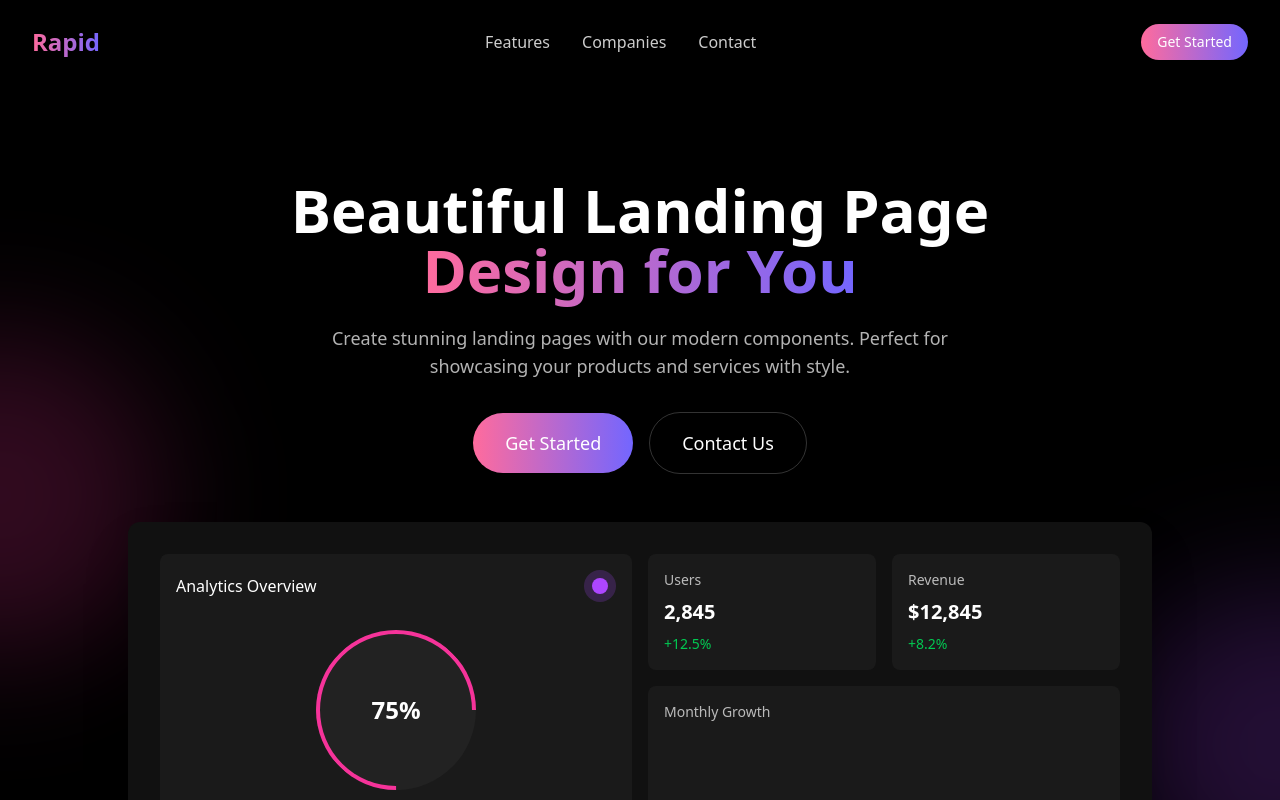
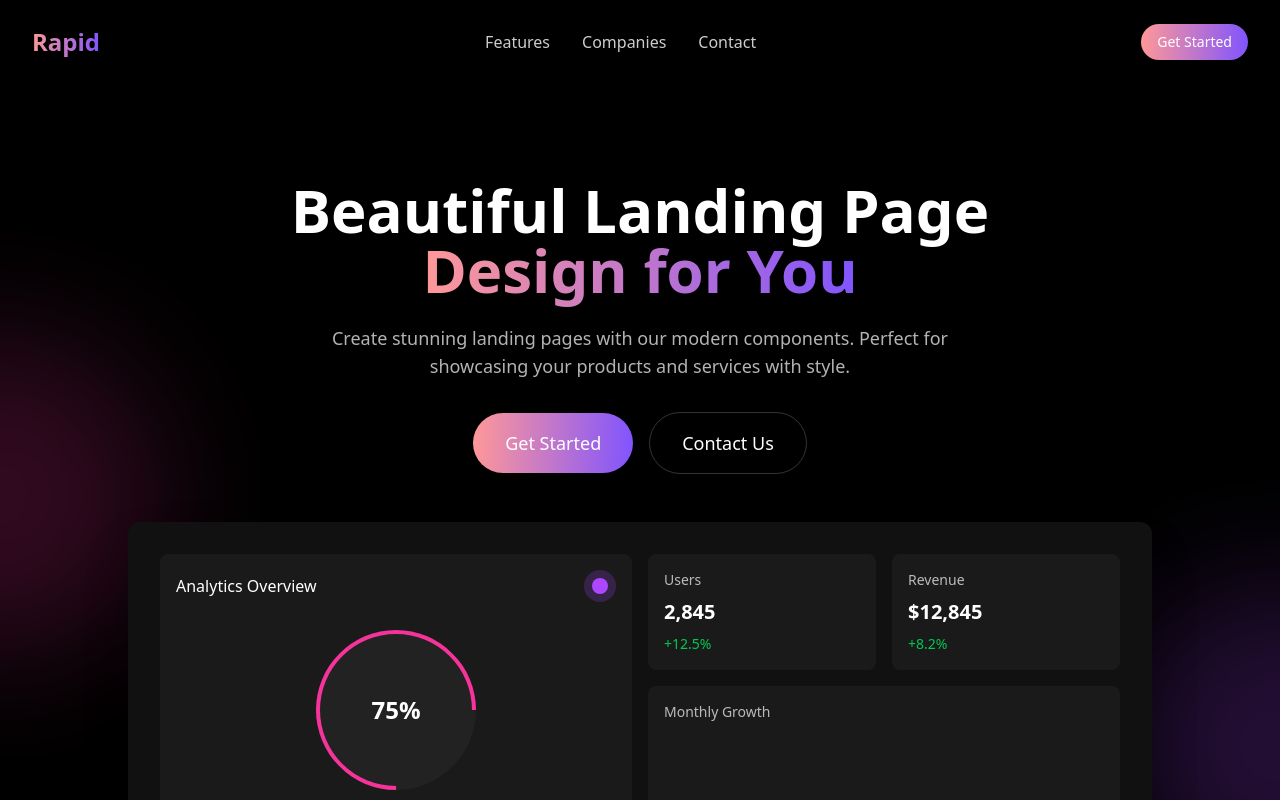
Before and after one commit to AhmedMahmoud100/landing-page-task, a Next.js app: page / in a window 1280 px wide. Shown: the top 800 px of the page. Built offline with nearby package versions, Linux system fonts and the light colour scheme.

Commit message:
fix: gredient color

```diff
--- a/src/app/globals.css
+++ b/src/app/globals.css
@@ -2,11 +2,16 @@
 
 :root {
   --primary: #ff6b9d;
-  --primary-gradient: linear-gradient(90deg, #ff6b9d 0%, #7366ff 100%);
+  --primary-gradient: linear-gradient(92.51deg, #FF9898 0.48%, #8054FF 100%);
   --secondary: #7366ff;
   --background: #000000;
   --foreground: #ffffff;
   --card-bg: #111111;
+  --accent: #36d1dc;
+  --success: #4caf50;
+  --warning: #ff9800;
+  --error: #f44336;
+  --card-hover-shadow: rgba(255, 107, 157, 0.2);
 }
 
 @theme inline {
@@ -29,8 +34,9 @@ body {
   }
 
   .gradient-bg {
-    background: var(--primary-gradient);
-  }
+  background: var(--primary-gradient);
+  transition: opacity 0.3s ease;
+}
 
   .card {
     background: var(--card-bg);
```
